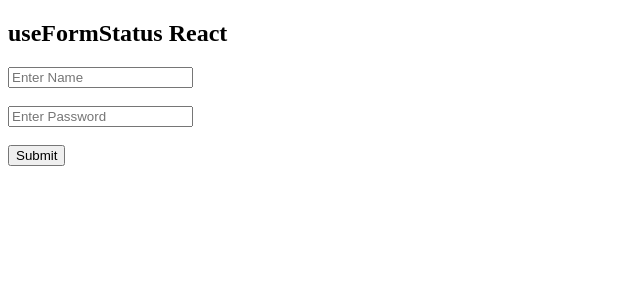
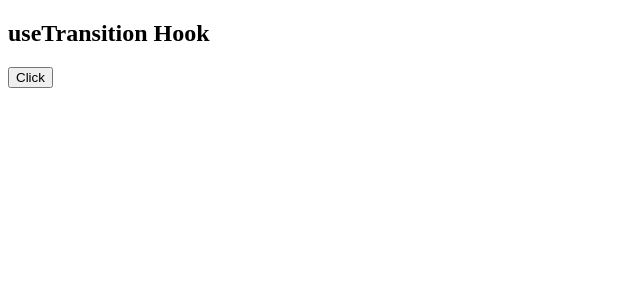
Before and after one commit to Sonukumar201995/Learn-React.js, a React (Vite) app: page / in a window 1280 px wide. Shown: the top 300 px of the page, without its empty margins (0-640 px from the left). Built offline with nearby package versions, Linux system fonts and the light colour scheme.

Commit message:
useTransition hook

```diff
--- a/src/App.jsx
+++ b/src/App.jsx
@@ -1,36 +1,20 @@
-import { useFormStatus } from "react-dom";
+import { useTransition } from "react";
 
-function App() {
-  const handleSubmit = async () => {
-    await new Promise((res) => setTimeout(res, 2000));
-    console.log("submitted");
-  };
+function App()
+{
 
-  function CustomerForm() {
-    const { pending } = useFormStatus();
-
-    return (
-      <>
-        <input type="text" placeholder="Enter Name" />
-        <br /><br />
-        <input type="password" placeholder="Enter Password" />
-        <br /><br />
-        <button disabled={pending}>
-          {pending ? "Submitting..." : "Submit"}
-        </button>
-      </>
-    );
+  const [pending,startTransition]=useTransition();
+  const handleButton=()=>{
+    startTransition(async()=>{
+      await new Promise (res=>setTimeout(res,2000));
+    })
   }
-
-  return (
+  return(
     <div>
-      <h2>useFormStatus React</h2>
-
-      <form action={handleSubmit}>
-        <CustomerForm />
-      </form>
+      <h2>useTransition Hook</h2>
+      <button disabled ={pending} onClick={handleButton}>Click</button>
     </div>
-  );
+  )
 }
 
 export default App;
```
